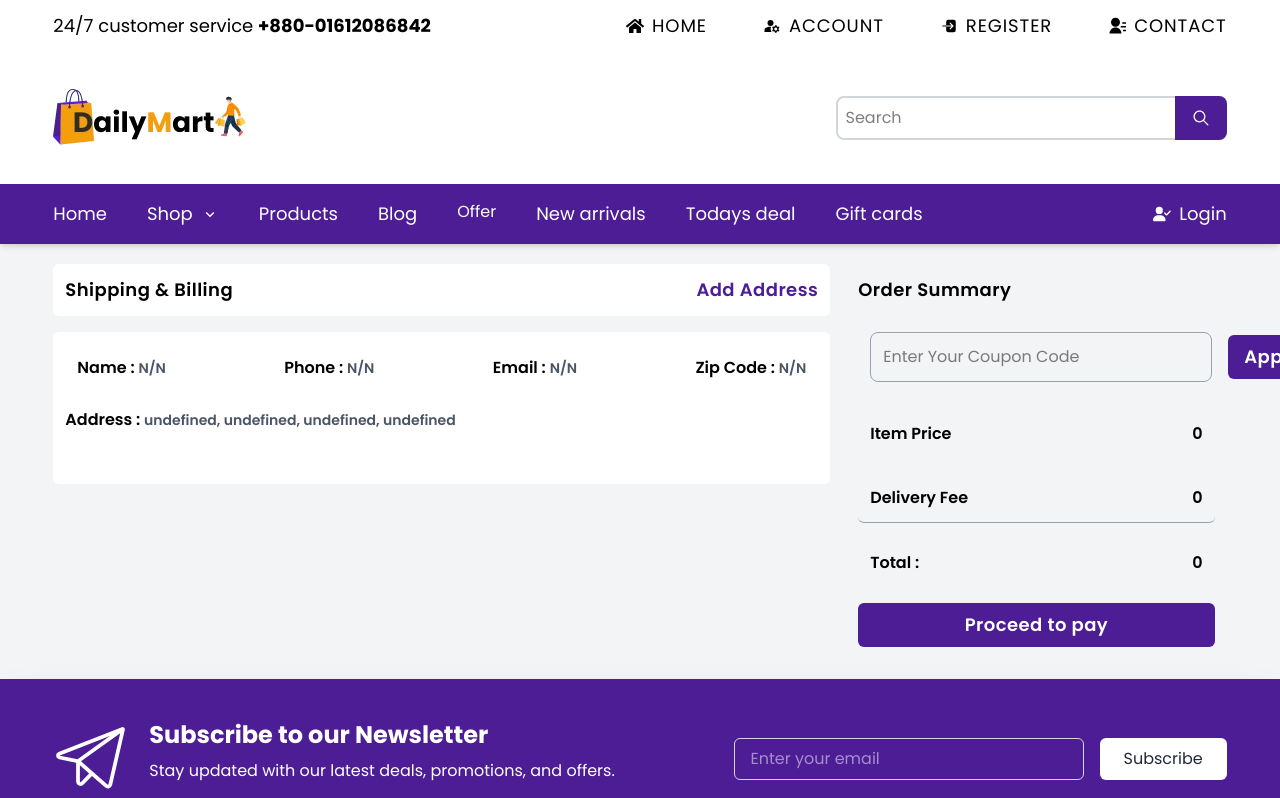
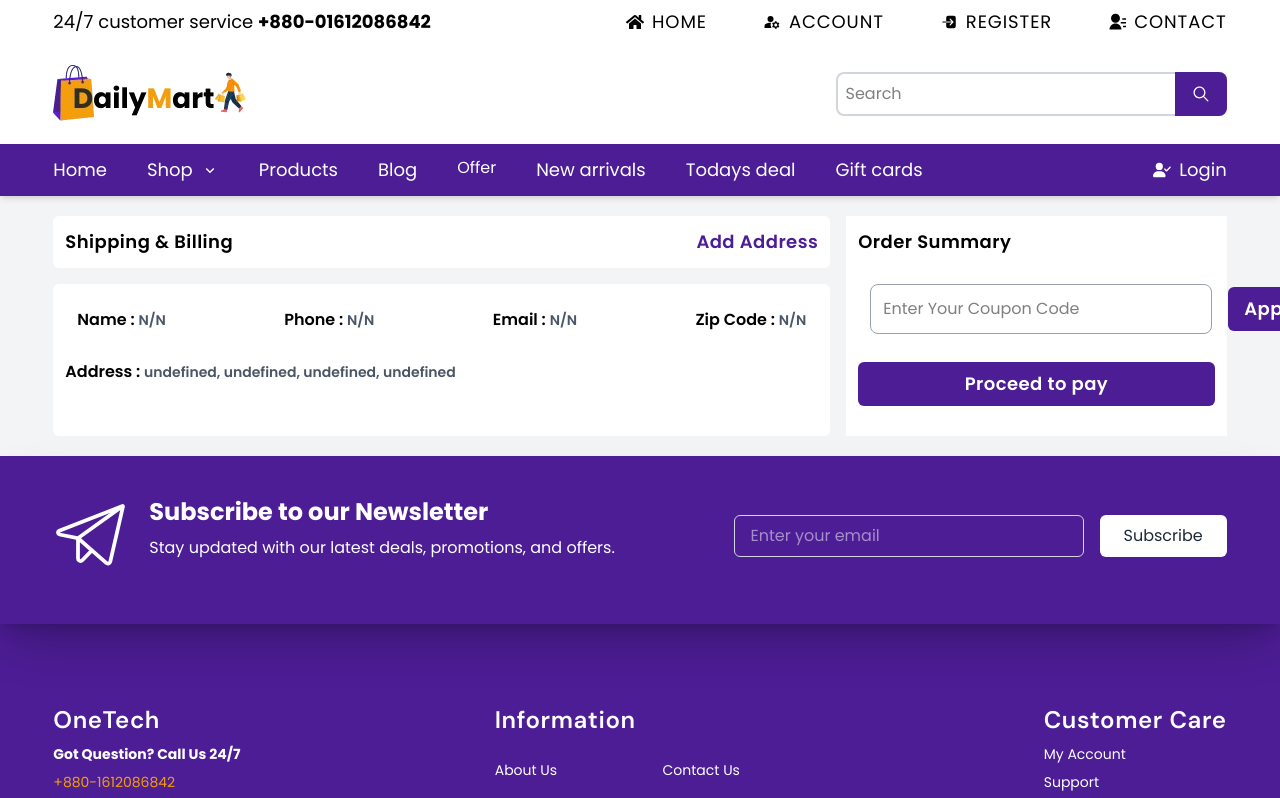
Before and after one commit to mdsamiulislam54/Full-Stack-E-Commerce-Project, a React (Vite) app in the folder client/dailymart/: page /buynow in a window 1280 px wide. Shown: the top 798 px of the page. Built offline with nearby package versions, Linux system fonts and the light colour scheme.

Commit message:
Shipping billing discountprice add

```diff
--- a/client/dailymart/src/componants/BuyNow/BuyNow.jsx
+++ b/client/dailymart/src/componants/BuyNow/BuyNow.jsx
@@ -9,36 +9,33 @@ import { Link } from "react-router-dom";
 import { useDispatch, useSelector } from "react-redux";
 import { setShippingAddress } from "../../redux/features/shippingAddressSlices";
 
-
-
-
 const BuyNow = () => {
   const [modalIsOpen, setIsOpen] = useState(false);
   const [selectedCity, setSelectedCity] = useState(null);
   const [selectedDistricts, setSelectedDistricts] = useState(null);
   const [selectedUpzilla, setSelectedUpzilla] = useState(null);
-  const {products} = useSelector((state) => state.buynow)
-  const shippingAddress = useSelector((state) => state.shippingAddress.shippingAddress);
+  const { products } = useSelector((state) => state.buynow);
+  const shippingAddress = useSelector(
+    (state) => state.shippingAddress.shippingAddress
+  );
 
-  const dispatch = useDispatch()
-  const handleSubmited = (e)=>{
-    e.preventDefault()
+  const dispatch = useDispatch();
+  const handleSubmited = (e) => {
+    e.preventDefault();
     const userAddress = {
       city: selectedCity.label,
       district: selectedDistricts.label,
       upzilla: selectedUpzilla.label,
-      name : e.target.name.value,
-      phone : e.target.phone.value,
-      email : e.target.email.value,
-      zip : e.target.zip.value,
-      address : e.target.address.value,
-
-    }
-   dispatch(setShippingAddress(userAddress))
-   closeModal()
-   console.log(userAddress)
-
-  }
+      name: e.target.name.value,
+      phone: e.target.phone.value,
+      email: e.target.email.value,
+      zip: e.target.zip.value,
+      address: e.target.address.value,
+    };
+    dispatch(setShippingAddress(userAddress));
+    closeModal();
+    console.log(userAddress);
+  };
 
   const openModal = () => {
     setIsOpen(true);
@@ -46,6 +43,20 @@ const BuyNow = () => {
   const closeModal = () => {
     setIsOpen(false);
   };
+  const totalPrice = (fee = "$0", discount = "$0") => {
+    // Ensure inputs are strings
+    if (typeof fee !== "string" || typeof discount !== "string") {
+      return "Invalid input";
+    }
+
+    const delivaryFee = parseFloat(fee.replace("$", "")) || 0;
+    const discountAmount = parseFloat(discount.replace("$", "")) || 0;
+
+    const total = delivaryFee + discountAmount;
+    return `$${total.toFixed(2)}`;
+  };
+
+
   return (
     <div className="bg-gray-100">
       <div className="w-11/12 mx-auto py-5">
@@ -77,7 +88,7 @@ const BuyNow = () => {
                   <h2 className="text-2xl font-semibold font-dm-snas mb-4 text-center">
                     Add your address
                   </h2>
-                  <form  onSubmit={handleSubmited} className="space-y-4 ">
+                  <form onSubmit={handleSubmited} className="space-y-4 ">
                     <input
                       type="text"
                       name="name"
@@ -155,56 +166,138 @@ const BuyNow = () => {
             </div>
             <div className=" bg-light p-3 rounded-md">
               <div className="flex justify-between items-center mb-4 p-3 rounded-md">
-                <span className="text-md font-semibold"> Name :  <span className="text-sm font-semibold text-gray-600" >{shippingAddress.name || "N/N"}</span></span>
-                <span className="text-md font-semibold">Phone : <span className="text-sm font-semibold text-gray-600"> {shippingAddress.phone || "N/N"}</span></span>
-                <span className="text-md font-semibold"> Email : <span className="text-sm font-semibold text-gray-600"> {shippingAddress.email || "N/N"}</span></span>
-                <span className="text-md font-semibold">Zip Code : <span className="text-sm font-semibold text-gray-600"> {shippingAddress.zip || "N/N"}</span></span>
+                <span className="text-md font-semibold">
+                  {" "}
+                  Name :{" "}
+                  <span className="text-sm font-semibold text-gray-600">
+                    {shippingAddress.name || "N/N"}
+                  </span>
+                </span>
+                <span className="text-md font-semibold">
+                  Phone :{" "}
+                  <span className="text-sm font-semibold text-gray-600">
+                    {" "}
+                    {shippingAddress.phone || "N/N"}
+                  </span>
+                </span>
+                <span className="text-md font-semibold">
+                  {" "}
+                  Email :{" "}
+                  <span className="text-sm font-semibold text-gray-600">
+                    {" "}
+                    {shippingAddress.email || "N/N"}
+                  </span>
+                </span>
+                <span className="text-md font-semibold">
+                  Zip Code :{" "}
+                  <span className="text-sm font-semibold text-gray-600">
+                    {" "}
+                    {shippingAddress.zip || "N/N"}
+                  </span>
+                </span>
               </div>
               <div className="">
-                <span className="text-md font-semibold">Address : <span className="text-sm font-semibold text-gray-600">{`${shippingAddress.address}, ${shippingAddress.upzilla}, ${shippingAddress.district}, ${shippingAddress.city}`}</span></span>
-
+                <span className="text-md font-semibold">
+                  Address :{" "}
+                  <span className="text-sm font-semibold text-gray-600">{`${shippingAddress.address}, ${shippingAddress.upzilla}, ${shippingAddress.district}, ${shippingAddress.city}`}</span>
+                </span>
               </div>
               <div>
                 <div className="mt-10 bg-light">
-                  {
-                    products.map((product) => (
-                      <div key={product.id} className="flex items-center gap-4 mb-4 py-4 rounded-md border-t  border-gray-400">
-                        <img src={product.img} alt={product.title} className="w-30 h-30 object-contain" />
-                        <span className="text-md font-semibold">{product.title}</span>
-
+                  {products.map((product) => (
+                    <div
+                      key={product.id}
+                      className="flex  gap-4 mb-4 py-4 rounded-md border-t  border-gray-400"
+                    >
+                      <img
+                        src={product.img}
+                        alt={product.title}
+                        className="w-30 h-30 object-contain"
+                      />
+                      <div className="flex flex-col border-l px-2 border-gray-300">
+                        <span className="text-md font-semibold ">
+                          {product.title}
+                        </span>
+                        <span className="text-md font-semibold ">
+                          Category : {product.category}
+                        </span>
+                        <span className="text-md font-semibold ">
+                          Review : {product.review}
+                        </span>
+                        <span className="text-md font-semibold ">
+                          Rating : {product.rating}
+                        </span>
+                        <div className="flex">
+                          {product.color.map((c) => {
+                            return (
+                              <span
+                                key={c}
+                                className={` text-xs font-semibold  px-1 py-1 rounded-full bg-${c}`}
+                              >
+                                {c}
+                              </span>
+                            );
+                          })}
                         </div>
-                    ))
-                  }
+                      </div>
+                    </div>
+                  ))}
                 </div>
               </div>
             </div>
           </div>
-          <div className="sm:col-span-2">
-            <div className="bg-gray-100 p-3 rounded-md">
+          <div className="sm:col-span-2 bg-light">
+            <div className=" p-3 rounded-md">
               <h4 className="text-lg tracking-wide font-semibold mb-4">
                 Order Summary
               </h4>
               <div className="flex  gap-4 items-center mb-4 p-3 rounded-md ">
-              <input className="border p-3 border-gray-4 rounded-lg border-gray-400 outline-none" type="text" placeholder="Enter Your Coupon Code" />
+                <input
+                  className="border p-3 border-gray-4 rounded-lg border-gray-400 outline-none"
+                  type="text"
+                  placeholder="Enter Your Coupon Code"
+                />
                 <button className="bg-primary text-light hover:bg-secondary hover:text-dark transition-all duration-300 font-semibold text-lg tracking-wide cursor-pointer rounded-md px-4 py-2">
                   Apply
                 </button>
               </div>
-              <div className="flex justify-between items-center mb-4 p-3 rounded-md">
+              {products.map((product, index) => {
+                return (
+                  <div
+                    key={index}
+                    className=" mb-4"
+                  >
+                    <div className="flex justify-between items-center mb-4">
                       <span className="text-md font-semibold">Item Price</span>
-                <span className="text-md font-semibold">0</span>
+                      <span className="text-md font-semibold">
+                        {product.price}
+                      </span>
                     </div>
-              <div className="flex justify-between items-center mb-4 p-3 rounded-md border-b border-gray-400">
-                <span className="text-md font-semibold">Delivery Fee</span>
-                <span className="text-md font-semibold">0</span>
+                    <div className="flex justify-between items-center mb-4">
+                      <span className="text-md font-semibold">Discount Price</span>
+                      <span className="text-md font-semibold">
+                        {product.discountPrice}
+                      </span>
                     </div>
-              <div className="flex justify-between items-center mb-4 p-3 rounded-md ">
+                    <div className="flex justify-between items-center mb-4 border-b border-gray-400 pb-2">
+                      <span className="text-md font-semibold">
+                        Delivery Fee
+                      </span>
+                      <span className="text-md font-semibold">$5</span>
+                    </div>
+                    <div className="flex justify-between items-center">
                       <span className="text-md font-semibold">Total :</span>
-                <span className="text-md font-semibold">0</span>
+                      <span className="text-md font-semibold">
+                      {totalPrice("$5", product.discountPrice || "$0")}
+                      </span>
                     </div>
-              <button
-              className="text-center w-full bg-primary text-light hover:bg-secondary hover:text-dark transition-all duration-300 font-semibold text-lg tracking-wide cursor-pointer rounded-md px-4 py-2"
-              >Proceed to pay</button>
+                  </div>
+                );
+              })}
+
+              <button className="text-center w-full bg-primary text-light hover:bg-secondary hover:text-dark transition-all duration-300 font-semibold text-lg tracking-wide cursor-pointer rounded-md px-4 py-2">
+                Proceed to pay
+              </button>
             </div>
           </div>
         </div>
--- a/client/dailymart/src/componants/Header/LogoSearch.jsx
+++ b/client/dailymart/src/componants/Header/LogoSearch.jsx
@@ -24,7 +24,7 @@ const LogoSearch = () => {
 
   return (
     <div className=" sm:bg-light ">
-      <div className="sm:flex justify-between items-center sm:py-4 py-1 w-11/12 mx-auto">
+      <div className="sm:flex justify-between items-center sm:py-0 py-4 w-11/12 mx-auto">
         <div className="max-sm:hidden">
 
           <img src={BrendLogo} alt="" />
--- a/client/dailymart/src/componants/Header/NavBar.jsx
+++ b/client/dailymart/src/componants/Header/NavBar.jsx
@@ -49,10 +49,13 @@ const NavBar = () => {
   ];
   return (
     <div className="  sm:bg-primary sm:text-light sm:py-2  ">
-      <div className="flex  justify-between  items-center py-2 w-11/12 mx-auto">
+      <div className="flex  justify-between  items-center py-1 w-11/12 mx-auto">
         <ul className="flex space-x-10   max-sm:flex-col max-sm:gap-2  ">
           <li>
-            <Link to={'/'} className="flex items-center gap-2 text-lg  relative ">
+            <Link
+              to={"/"}
+              className="flex items-center gap-2 text-lg  relative "
+            >
               Home
             </Link>
           </li>
@@ -96,7 +99,12 @@ const NavBar = () => {
             )}
           </li>
           <li>
-            <Link to={'/allproducts'} className="flex items-center text-lg   gap-2">Products</Link>
+            <Link
+              to={"/allproducts"}
+              className="flex items-center text-lg   gap-2"
+            >
+              Products
+            </Link>
           </li>
           <li>
             <Link className="flex items-center text-lg   gap-2">Blog</Link>
--- a/client/dailymart/src/componants/Header/TopBar.jsx
+++ b/client/dailymart/src/componants/Header/TopBar.jsx
@@ -29,7 +29,7 @@ const TopBar = () => {
 
   return (
     <div className="sm:bg-light  ">
-      <div className="sm:flex justify-between items-center max-sm:flex-col gap-5 max-sm:item-start sm:px-0  w-11/12 mx-auto py-3 ">
+      <div className="sm:flex justify-between items-center max-sm:flex-col gap-5 max-sm:item-start sm:px-0  w-11/12 mx-auto py-2 ">
         <p className=" font-normal  text-lg sm:block hidden">
           24/7 customer service <strong>+880-01612086842</strong>
         </p>
```
Lines whose indentation alone changed are shown as unchanged.
